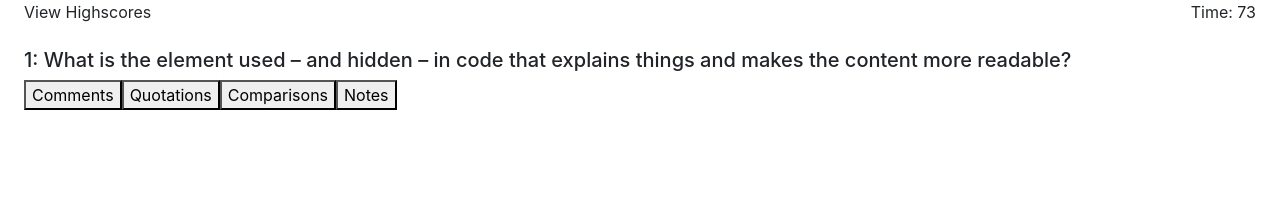
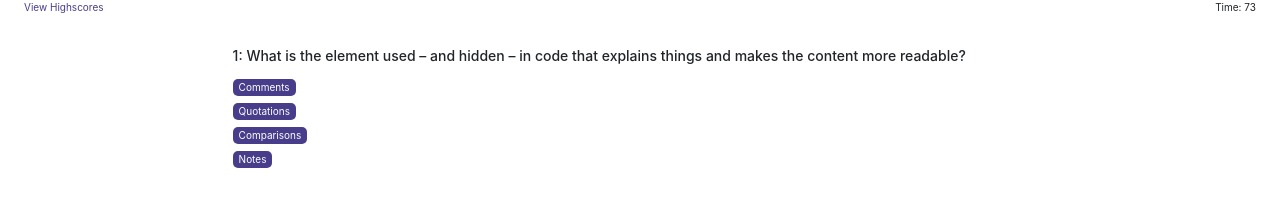
Before and after one commit to bfall-debug/Code_Quiz, a plain HTML site: page index.html in a window 1280 px wide. Both pictures are taken after a click on the button "Start Quiz". Drawn offline with nearby package versions, Linux system fonts and the light colour scheme.

Commit message:
css styling added

```diff
--- a/assets/css/style.css
+++ b/assets/css/style.css
@@ -0,0 +1,51 @@
+#content{
+    margin: auto;
+    width: 66%;
+}
+p{
+    font-size: 10px;
+}
+#highscores{
+    color: darkslateblue;
+}
+
+.button{
+    color: white;
+    background-color: darkslateblue;
+    border: none;
+    border-radius: 5px;
+    font-size: 10px;
+    clear: both;
+    margin: 0px;
+
+}
+
+#questions{
+    text-align: left;
+    margin: 0px;
+    margin-bottom: 0px;;
+
+}
+
+#inputBox{
+    font-size: 10px;
+    width: 33%;
+    margin-left: 4px;
+    margin-right: 4px;
+}
+
+#start-container{
+    text-align: center;
+}
+
+h5{
+    font-size: 14px;
+}
+
+#Headline-start{
+    text-align: center;
+}
+
+a{
+    font-size: 10px;
+}
--- a/assets/javascript/script.js
+++ b/assets/javascript/script.js
@@ -1,16 +1,15 @@
-// $(document).ready(function () {
+$(document).ready(function () {
     var answer = "";
     var timeLeft = 75;
     var index = 0;
     var content = $("#content");
-    // InitializeQuestions();
     InitializeStartPage();
 
     function InitializeStartPage() {
         content.empty();
-        content.append($("<h5 id='Headline'>Coding Quiz Challenge</h5>"));
+        content.append($("<h5 id='Headline-start'>Coding Quiz Challenge</h5>"));
         content.append($("<p>Try to answer the following code-related questions within the time limit. Keep in mind that incorrect answers will penalize your score/time by ten seconds!</p>"));
-        content.append($("<button class='button' id='start'>Start Quiz</button>"));
+        content.append($("<div id='start-container'><button class='button' id='start'>Start Quiz</button></div>"));
 
         $("#start").click(function () {
             InitializeQuestions();
@@ -22,10 +21,10 @@
         content.append($("<h5 id='Headline'></h5>"));
         questionDiv = $("<div id='questions'></div>");
         content.append(questionDiv);
-        questionDiv.append($("<button class='button QBtn' id='A1'></button>"));
-        questionDiv.append($("<button class='button QBtn' id='A2'></button>"));
-        questionDiv.append($("<button class='button QBtn' id='A3'></button>"));
-        questionDiv.append($("<button class='button QBtn' id='A4'></button>"));
+        questionDiv.append($("<button class='button QBtn' id='A1'></button><br>"));
+        questionDiv.append($("<button class='button QBtn' id='A2'></button><br>"));
+        questionDiv.append($("<button class='button QBtn' id='A3'></button><br>"));
+        questionDiv.append($("<button class='button QBtn' id='A4'></button><br>"));
 
         content.append($("<p id='response'></p>"));
         loadQuestion();
@@ -71,21 +70,21 @@
         }
 
     }
-
     function InitializeFinishScreen(){
         clearInterval(timer);
-        $('.timer').text("Time: " + timeLeft);
+
         if (timeLeft < 0){
             timeLeft = 0;
         }
+        $('.timer').text("Time: " + timeLeft);
 
         content.empty();
         content.append($("<h5 id='Headline'>All done!</h5>"));
-        content.append($("<p>your final score is " + timeLeft + ".</p>"));
-        content.append($("<span>Enter initials:" +
-        "<input id='inputBox'></input>" +
+        content.append($("<p class='my-2'>your final score is " + timeLeft + ".</p>"));
+        content.append($("<p>Enter initials:" +
+        "<input id='inputBox' class='mx-2 my-0 p-0'></input>" +
         "<button class='button' id='submit'>Submit</button>" +
-        "</span>"));
+        "</p>"));
 
         $("#submit").click(function () {
             alert("submitted");
@@ -94,4 +93,4 @@
 
 
 
-// });
+});
--- a/index.html
+++ b/index.html
@@ -13,11 +13,11 @@
 </head>
 
 <body>
-    <p  class="float-left ml-4 mb-0">View Highscores</p>
+    <a  class="float-left ml-4 mb-0" id="highscores" href="/highscores.html">View Highscores</a>
     <p class="timer text-right float-right p-0 mr-4 mb-0">Time: 0</p>
     <br>
 
-    <div id="content" class="m-4"></div>
+    <div id="content" class="container mt-4"></div>
 
 
 
```
Also changed, not shown: highscores.html (added).
